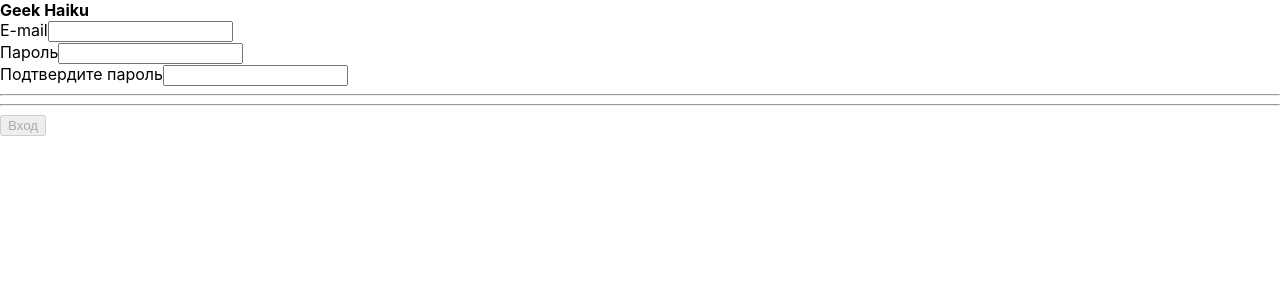
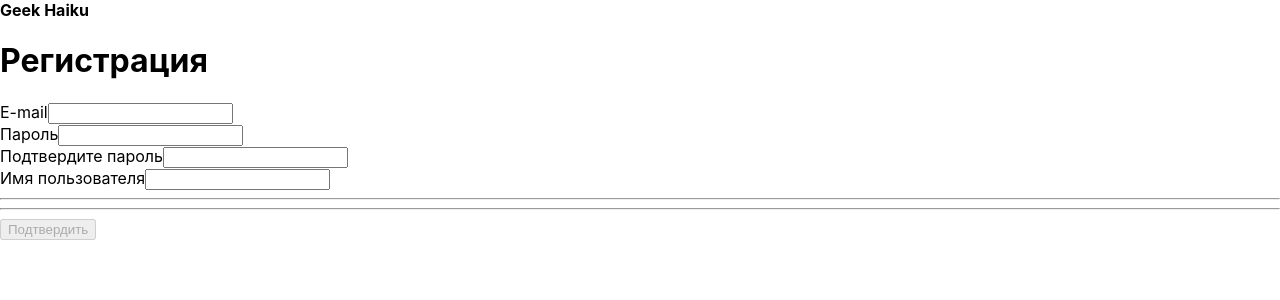
Before and after one commit to RomanWeb-RT/Geek-Haiku-app, a React app in the folder geek-haiku-front/: page /register in a window 1280 px wide. Shown: the top 300 px of the page. Built offline with nearby package versions, Linux system fonts and the light colour scheme.

Commit message:
Finish validate for passwords compare, add Input for Username

```diff
--- a/geek-haiku-front/src/containers/Register/Register.css
+++ b/geek-haiku-front/src/containers/Register/Register.css
@@ -10,7 +10,7 @@
 }
 
 .Register > div {
-    padding: 40px;
+    padding: 0 40px 40px 40px;
     width: 80%;
     max-width: 600px;
     align-self: center;
--- a/geek-haiku-front/src/containers/Register/Register.js
+++ b/geek-haiku-front/src/containers/Register/Register.js
@@ -35,6 +35,11 @@ class Register extends Component {
                 id: 3,
                 type: 'password'
             }, {required: true}),
+            username: createControl({
+                label: 'Имя пользователя',
+                errorMessage: 'Такое имя уже занято, попробуйте другое',
+                id: 4,
+            }, {required: true})
         }
     };
 
@@ -46,8 +51,10 @@ class Register extends Component {
         const formInputs = {...this.state.formInputs};
         const control = {...formInputs[controlName]};
         control.touched = true;
+
         if (value.length <= 35)
             control.value = value;
+
         control.valid = validate(control);
         validateOnEmpty(control.value, control.validation) ?
             control.invalidMessage = control.errorMessage :
@@ -56,7 +63,9 @@ class Register extends Component {
         this.setState({
             formInputs,
             isFormValid: validateForm(formInputs)
-        })
+        });
+        if (control.type === formInputs['password'].type)
+            formInputs['confirmPassword'].valid = validateComparePasswords(formInputs['password'].value, formInputs['confirmPassword'].value);
     };
 
 
@@ -88,12 +97,13 @@ class Register extends Component {
         return (
             <div className={styles.Register}>
                 <div>
+                    <h1>Регистрация</h1>
                     <form onSubmit={this.submitHandler} className={styles.RegisterForm}>
                         {this.inputFieldsRender()}
                         <hr/>
                         <hr/>
                         <Button type="successful" onClick={this.loginHandler}
-                                disabled={!this.state.isFormValid}>Вход</Button>
+                                disabled={!this.state.isFormValid}>Подтвердить</Button>
                     </form>
                     {this.redirectRender()}
                 </div>
--- a/geek-haiku-front/src/form/registerFormFramework.js
+++ b/geek-haiku-front/src/form/registerFormFramework.js
@@ -15,7 +15,7 @@ function validateIncorrectData(id, value) {
             return validateEmail(value);
         case 2:
             return validatePassword(value);
-        case 3:
+        default:
             return true;
     }
 }
```
